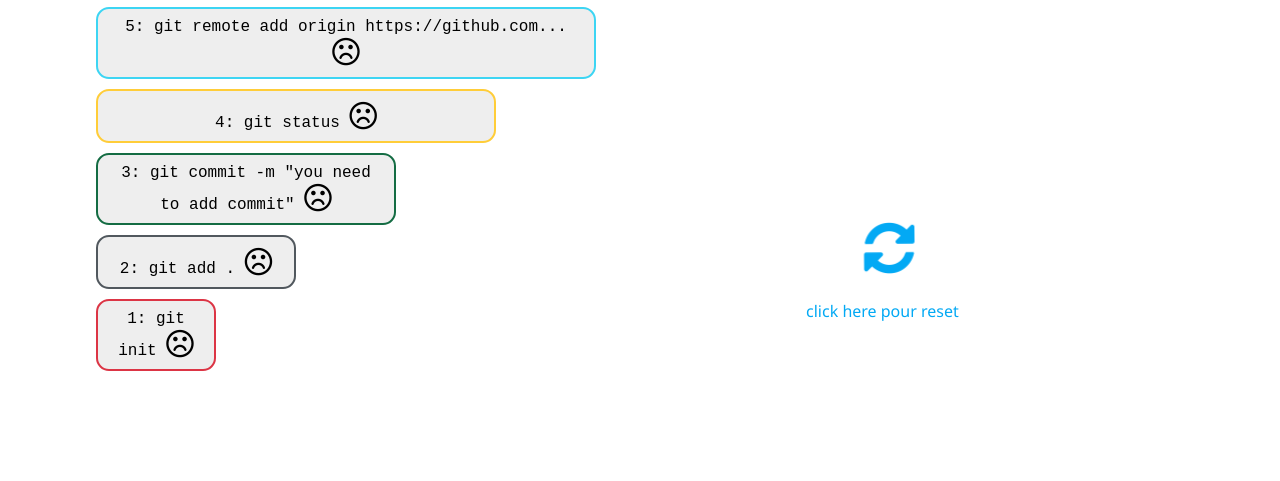
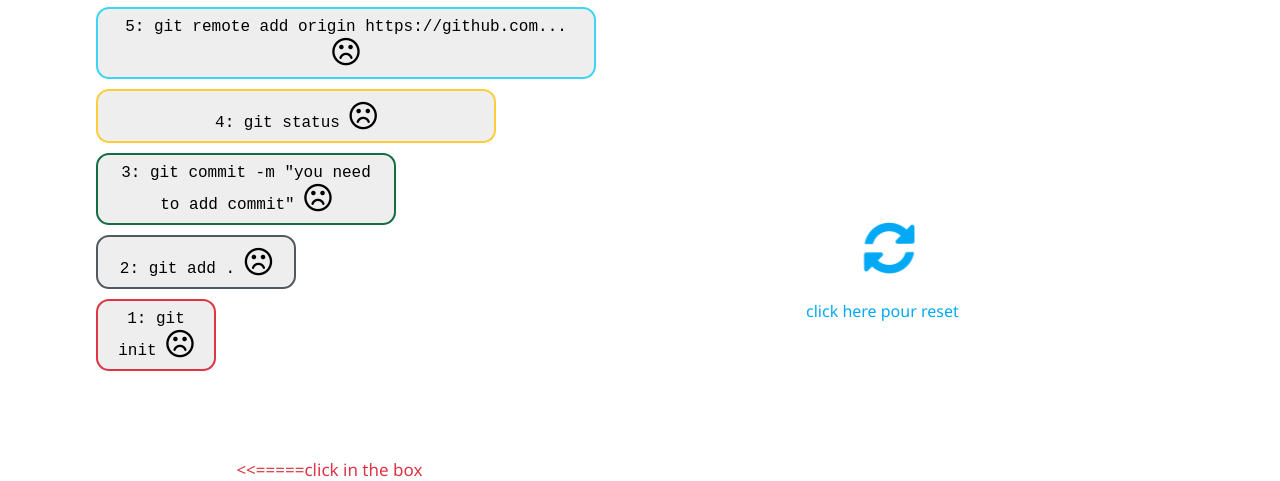
Before and after one commit to yassineYAYAbouzar/guid-for-github, a plain HTML site: page index.html in a window 1280 px wide. Shown: the part 342-823 px from the top of the page. Before the commit the page ends 800 px from the top, so only its background shows below. Drawn offline with Linux system fonts and the light colour scheme.

Commit message:
add option for my box

```diff
--- a/css/style.css
+++ b/css/style.css
@@ -116,3 +116,10 @@ label {
 section a {
     color: #03a9f4;
 }
+.click {
+    position: absolute;
+    right: 67%;
+    top: 100%;
+    color: #dc3545;
+    font-size: 17px;
+}
--- a/index.html
+++ b/index.html
@@ -26,7 +26,7 @@
             <a href="https://yassineyayabouzar.github.io/guid-for-github/"> <i class="fa fa-refresh fa-spin refrech" id="d"> </i><label for="d">click here pour reset</label></a>
         </section>
     </div>
-
+    <div class="click"> <<=====click in the box</div>
     <script src="js/acoord.js"></script>
 </body>
 </html>
```
